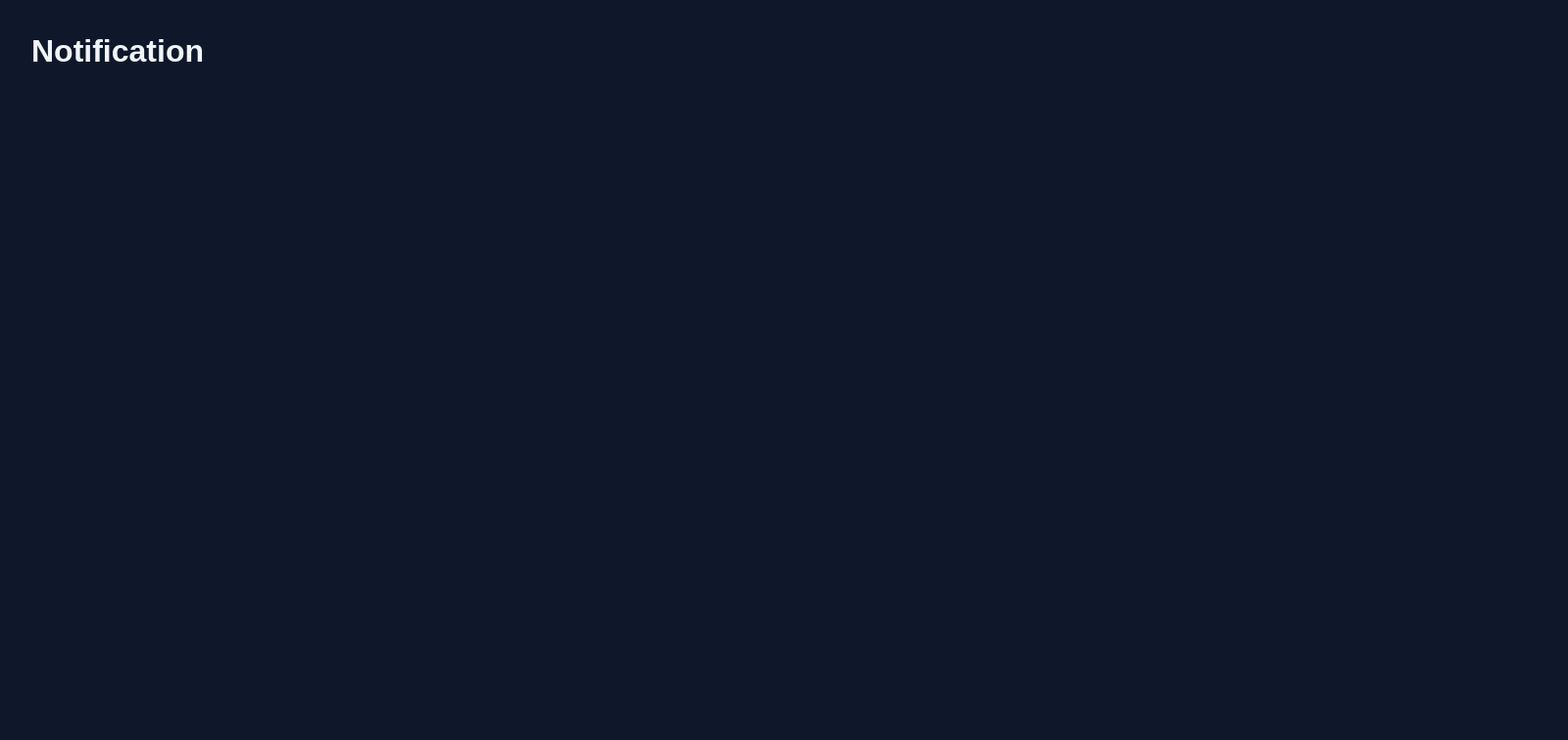
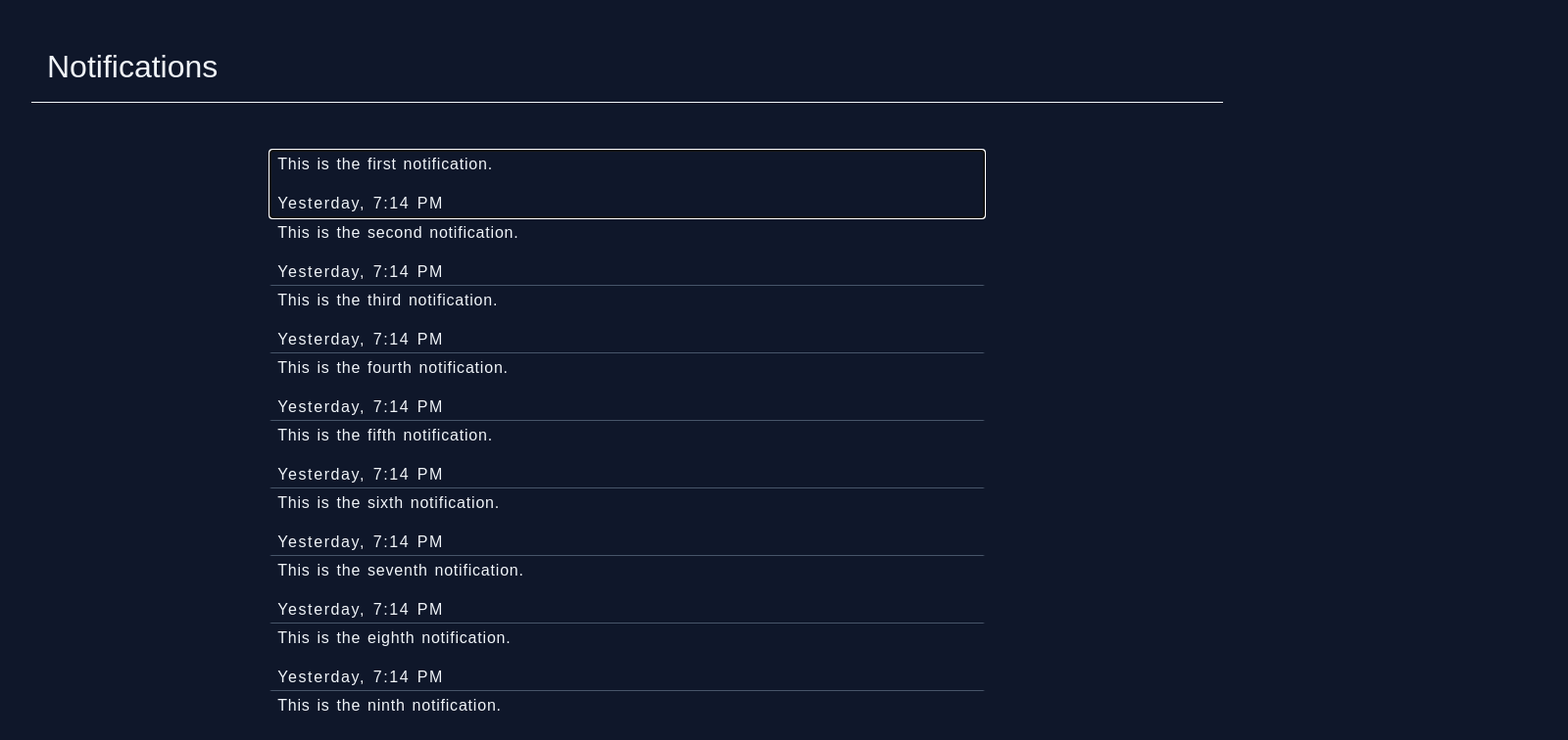
Before and after one commit to jailbyrd0918/portfolio, a React (Vite) app: page /notifications in a window 1280 px wide. Shown: the top 756 px of the page at 98% size, 1600 px wide, since content can reach past the window. Built offline with nearby package versions, Linux system fonts and the light colour scheme; a web font is replaced by a local one.

Commit message:
did scaffolding works on notifications page

```diff
--- a/package.json
+++ b/package.json
@@ -10,11 +10,13 @@
     "preview": "vite preview"
   },
   "dependencies": {
+    "@types/react-transition-group": "^4.4.10",
     "body-scroll-lock": "^4.0.0-beta.0",
     "react": "^18.2.0",
     "react-dom": "^18.2.0",
     "react-icons": "^5.0.1",
-    "react-router-dom": "^6.22.0"
+    "react-router-dom": "^6.22.0",
+    "react-transition-group": "^4.4.5"
   },
   "devDependencies": {
     "@types/react": "^18.2.43",
--- a/src/App.tsx
+++ b/src/App.tsx
@@ -62,7 +62,7 @@ const App = () => {
             <Route path="/" element={<Home handleRouteNavigation={handleRouteNavigation} />} />
 
             {/* functions */}
-            <Route path="/notifications" element={<Notifications />} />
+            <Route path="/notifications" element={<Notifications handleRouteNavigation={handleRouteNavigation} />} />
             <Route path="/profile" element={<Profile />} />
             <Route path="/settings" element={<Settings handleRouteNavigation={handleRouteNavigation} />} />
 
--- a/src/pages/Home.tsx
+++ b/src/pages/Home.tsx
@@ -1,4 +1,3 @@
-import { useNavigate } from "react-router-dom";
 import { useState, useEffect, KeyboardEvent } from "react";
 
 import { RiNotificationBadgeFill } from "react-icons/ri";
@@ -317,7 +316,7 @@ const Home = ({
     setDisplayUsername(username !== "" ? username : DEFAULT_USERNAME);
     setDisplayNotif(
       notifications.length !== 0
-        ? notifications[notifications.length - 1]
+        ? notifications[notifications.length - 1].message
         : NO_NOTIF
     );
   }, [username, notifications]);
--- a/src/pages/Notifications.tsx
+++ b/src/pages/Notifications.tsx
@@ -1,7 +1,208 @@
-const Notifications = () => {
-  return (
-    <h1>Notification</h1>
-  );
+import { useEffect, useState } from "react";
+
+import { useMainContext } from "../context/MainContext";
+import "../styles/pages/Notifications.css";
+
+const temp_notifs = [
+  "This is the first notification.",
+  "This is the second notification.",
+  "This is the third notification.",
+  "This is the fourth notification.",
+  "This is the fifth notification.",
+  "This is the sixth notification.",
+  "This is the seventh notification.",
+  "This is the eighth notification.",
+  "This is the ninth notification.",
+  "This is the tenth notification.",
+  "This is the eleventh notification.",
+  "This is the twelfth notification.",
+  "This is the notification 13.",
+  "This is the notification 14.",
+  "This is the notification 16.",
+  "This is the notification 17.",
+  "This is the notification 18.",
+  "This is the notification 19.",
+  "This is the notification 20.",
+  "This is the notification 21.",
+];
+
+const time = "Yesterday, 7:14 PM";
+
+const enum optionIndices {
+  OPTION_DELETE,
+  OPTION_CANCEL,
 }
 
+const Notifications = ({
+  handleRouteNavigation,
+}: {
+  handleRouteNavigation: (nextRoute: string) => void;
+}) => {
+  /* ---------------------------------------- main context ---------------------------------------- */
+
+  const { context, updateContext } = useMainContext();
+  const { notifications } = context.data;
+
+  /* ---------------------------------------- state variables ---------------------------------------- */
+
+  const [focusedIndex, setFocusedIndex] = useState(0);
+  const [optionIndex, setOptionIndex] = useState(0);
+  const [sidebarActive, setSidebarActive] = useState(false);
+
+  /* ---------------------------------------- helpers ---------------------------------------- */
+
+  const clamp = (value: number, min: number, max: number) => {
+    return Math.max(min, Math.min(value, max));
+  };
+
+  /* ---------------------------------------- functions ---------------------------------------- */
+
+  const handleOpenSidebar = () => {
+    setSidebarActive(true);
+    document.documentElement.style.setProperty("--notif-sidebar-move-x", "0%");
+    document.documentElement.style.setProperty("--notif-visibility", "visible");
+  }
+
+  const handleCloseSidebar = () => {
+    setSidebarActive(false);
+    document.documentElement.style.setProperty("--notif-sidebar-move-x", "100%");
+    document.documentElement.style.setProperty("--notif-visibility", "collapse");
+
+    // reset the option index after closing the sidebar
+    setTimeout(() => {
+      setOptionIndex(0);
+    }, 300);
+  }
+
+  const handleDelete = () => {
+    temp_notifs.splice(focusedIndex, 1);
+    handleCloseSidebar();
+  }
+
+  const handleInteractOptions = () => {
+    switch (optionIndex) {
+      case optionIndices.OPTION_DELETE:
+        handleDelete();
+        break;
+
+      case optionIndices.OPTION_CANCEL:
+        handleCloseSidebar();
+        break;
+
+      default:
+        break;
+    }
+  }
+
+  const handleInteract = () => {
+    handleOpenSidebar();
+  };
+
+  const handleFocus = (index: number) => {
+    setFocusedIndex(clamp(index, 0, temp_notifs.length - 1));
+  }
+
+  const handleKeyDownSidebar = (event: KeyboardEvent) => {
+    event.preventDefault();
+
+    switch (event.key) {
+      case "Escape":
+        handleCloseSidebar();
+        break;
+
+      case "ArrowUp":
+        setOptionIndex(clamp(optionIndex - 1, optionIndices.OPTION_DELETE, optionIndices.OPTION_CANCEL));
+        break;
+
+      case "ArrowDown":
+        setOptionIndex(clamp(optionIndex + 1, optionIndices.OPTION_DELETE, optionIndices.OPTION_CANCEL));
+        break;
+
+      case "Enter":
+        handleInteractOptions();
+        break;
+
+      default:
+        break;
+    }
+  }
+
+  const handleKeyDownMain = (event: KeyboardEvent) => {
+    switch (event.key) {
+      case "Escape":
+        handleRouteNavigation("/");
+        break;
+
+      case "ArrowUp":
+        setFocusedIndex(clamp(focusedIndex - 1, 0, temp_notifs.length - 1));
+        break;
+
+      case "ArrowDown":
+        setFocusedIndex(clamp(focusedIndex + 1, 0, temp_notifs.length - 1));
+        break;
+
+      case "Enter":
+        handleInteract();
+        break;
+
+      default:
+        break;
+    }
+  }
+
+  useEffect(() => {
+    const handleKeyDown = (event: KeyboardEvent) => {
+      if (sidebarActive) handleKeyDownSidebar(event);
+      else handleKeyDownMain(event);
+    };
+
+    document.addEventListener("keydown", handleKeyDown);
+
+    return () => {
+      document.removeEventListener("keydown", handleKeyDown);
+    };
+  }, [focusedIndex, optionIndex, sidebarActive, handleRouteNavigation]);
+
+  return (
+    <div className="notif-container">
+      <div className="notif-header">
+        <h1 className="notif-title">Notifications</h1>
+      </div>
+
+      <div className="notif-list">
+        {temp_notifs.map((notif, index) => (
+          <button
+            className={`${(index === focusedIndex) ? "notif-item-focused" : "notif-item"}`}
+            autoFocus={index === focusedIndex}
+            onFocus={() => handleFocus(index)}
+          >
+            <div className="notif-message-container">
+              <span className="notif-message">{notif}</span>
+            </div>
+            <div className="notif-datetime-container">
+              <span className="notif-datetime">{time}</span>
+            </div>
+          </button>
+        ))}
+      </div>
+
+      <div className="notif-sidebar-container">
+        <button
+          className={`${(optionIndex === optionIndices.OPTION_DELETE) ? "notif-sidebar-option-focused" : "notif-sidebar-option"}`}
+          autoFocus={optionIndex === optionIndices.OPTION_DELETE}
+        >
+          Delete Notification
+        </button>
+
+        <button
+          className={`${(optionIndex === optionIndices.OPTION_CANCEL) ? "notif-sidebar-option-focused" : "notif-sidebar-option"}`}
+          autoFocus={optionIndex === optionIndices.OPTION_CANCEL}
+        >
+          Cancel
+        </button>
+      </div>
+    </div>
+  );
+};
+
 export default Notifications;
--- a/src/styles/App.css
+++ b/src/styles/App.css
@@ -9,7 +9,7 @@
   opacity: 0;
   transform: scale(1.2);
 
-  transition: all .25s;
+  transition: all .3s;
 }
 
 .page-transition-inner-enter {
@@ -21,7 +21,7 @@
   opacity: 1;
   transform: scale(1);
 
-  transition: all .25s;
+  transition: all .3s;
 }
 
 
@@ -34,7 +34,7 @@
   opacity: 0;
   transform: scale(.8);
 
-  transition: all .25s;
+  transition: all .3s;
 }
 
 .page-transition-outer-enter {
@@ -46,5 +46,5 @@
   opacity: 1;
   transform: scale(1);
 
-  transition: all .25s;
+  transition: all .3s;
 }
--- a/src/styles/pages/Home.css
+++ b/src/styles/pages/Home.css
@@ -110,7 +110,7 @@
   gap: .5rem;
 
   min-width: 10rem;
-  min-height: 12rem;
+  min-height: 8rem;
 
   padding-bottom: 5rem;
 
@@ -326,6 +326,8 @@
 .contentinfo-item {
   visibility: collapse;
   opacity: 0;
+
+  height: 0;
 }
 
 .contentinfo-item-focused {
--- /dev/null
+++ b/src/styles/pages/Notifications.css
@@ -0,0 +1,138 @@
+@import "../responsive.css";
+
+:root {
+  --notif-sidebar-move-x: 100%;
+  --notif-visibility: collapse;
+}
+
+.notif-container {
+  display: flex;
+  flex-direction: column;
+
+  width: 100%;
+  height: 100%;
+}
+
+/* -------------------- header -------------------- */
+
+.notif-header {
+  padding: 1rem;
+  border-bottom: 1px solid var(--color-light);
+}
+
+.notif-title {
+  font-weight: 400;
+}
+
+/* -------------------- list -------------------- */
+
+.notif-list {
+  display: flex;
+  flex-direction: column;
+
+  overflow-y: auto;
+  scroll-behavior: smooth;
+
+  margin-top: 1rem;
+  margin-bottom: 1rem;
+
+  padding-top: 2rem;
+  padding-left: 20%;
+  padding-right: 20%;
+
+  scrollbar-width: thin !important;
+
+  transition: all .3s;
+}
+
+.notif-item {
+  min-height: auto;
+
+  display: flex;
+  flex-direction: column;
+
+  border: 2px solid var(--color-transparent);
+  border-bottom: 1px solid var(--color-slate600);
+
+  color: var(--color-light);
+  background-color: var(--color-transparent);
+
+  transition: all .3s;
+}
+
+.notif-item-focused {
+  min-height: auto;
+
+  display: flex;
+  flex-direction: column;
+
+  border: 2px solid var(--color-light);
+
+  color: var(--color-light);
+  background-color: var(--color-transparent);
+}
+
+.notif-message-container {
+  flex: 1;
+
+  padding-bottom: 1rem;
+
+  text-align: left;
+}
+
+.notif-message {
+  font-weight: 200;
+  word-spacing: .1rem;
+  letter-spacing: .05rem;
+}
+
+.notif-datetime-container {
+  text-align: right;
+}
+
+.notif-datetime {
+  font-weight: 400;
+  word-spacing: .1rem;
+  letter-spacing: .1rem;
+}
+
+/* -------------------- sidebar -------------------- */
+
+.notif-sidebar-container {
+  position: absolute;
+
+  top: 0;
+  right: 0;
+
+  width: 25%;
+  height: 100%;
+
+  display: flex;
+  flex-direction: column;
+  justify-content: center;
+
+  background-color: #020617;
+
+  visibility: var(--notif-visibility);
+  transform: translateX(var(--notif-sidebar-move-x));
+
+  transition: all .3s;
+}
+
+.notif-sidebar-option {
+  padding: .5rem;
+
+  border: 2px solid var(--color-transparent);
+
+  color: var(--color-light);
+  background-color: var(--color-transparent);
+}
+
+.notif-sidebar-option-focused {
+  padding: .5rem;
+
+  border: 2px solid var(--color-light);
+
+  color: var(--color-light);
+  background-color: var(--color-transparent);
+}
--- a/src/styles/pages/Settings.css
+++ b/src/styles/pages/Settings.css
@@ -24,7 +24,7 @@
   justify-content: space-around;
   align-items: center;
 
-  border: 1px solid var(--color-transparent);
+  border: 2px solid var(--color-transparent);
   border-bottom: 1px solid var(--color-slate600);
 
   width: 100%;
@@ -40,7 +40,7 @@
   justify-content: space-around;
   align-items: center;
 
-  border: 1px solid var(--color-light);
+  border: 2px solid var(--color-light);
 
   width: 100%;
   height: 4rem;
```
Also changed, not shown: src/context/MainContext.tsx (+6 -1 lines), 1 other file (tests, documents, lock files or other folders).
